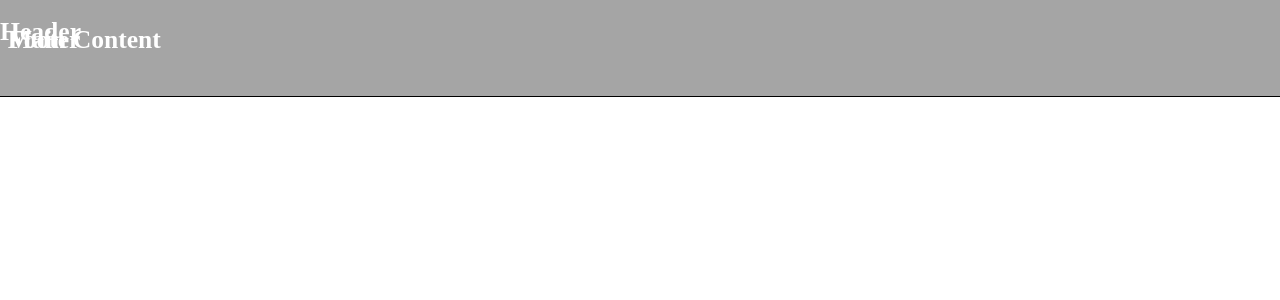
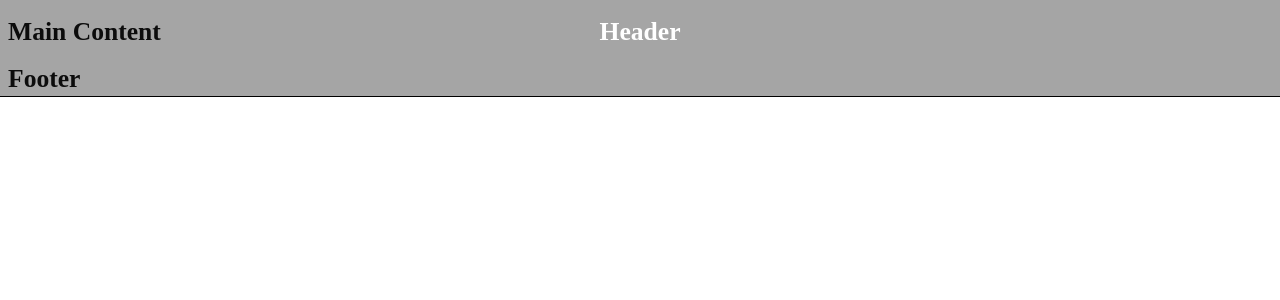
Before and after one commit to joshuargutierrez/joshuargutierrez.github.io, a PHP site: page / in a window 1280 px wide. Shown: the top 300 px of the page. Run offline with PHP 8.4, Linux system fonts and the light colour scheme.

Commit message:
Update page-styles.css

```diff
--- a/page-styles.css
+++ b/page-styles.css
@@ -3,7 +3,7 @@ h1 {
 }
 
 #header,
-#display-content {
+#header-content {
     position: fixed;
     text-align: center;
     color: white;
```
